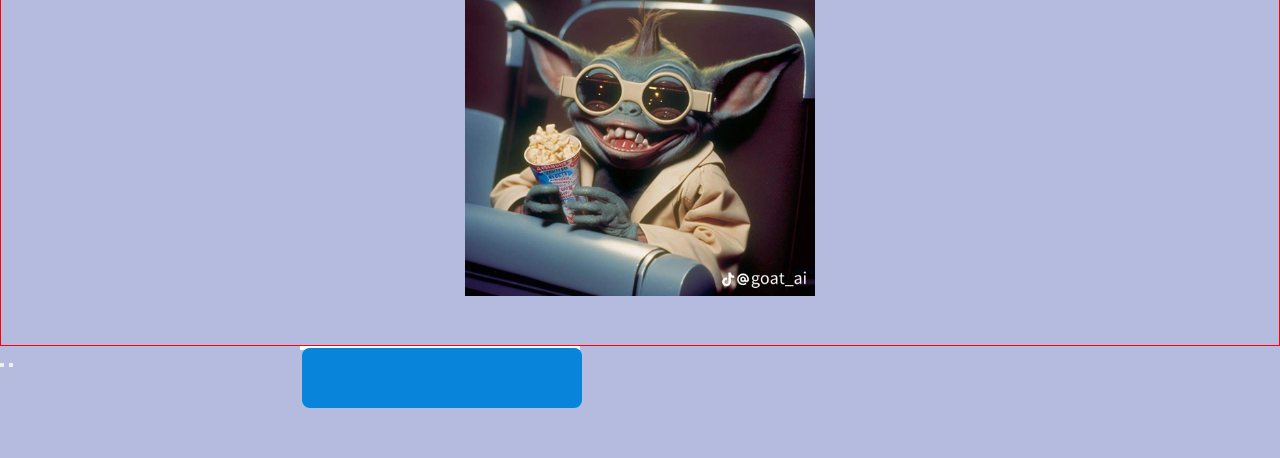
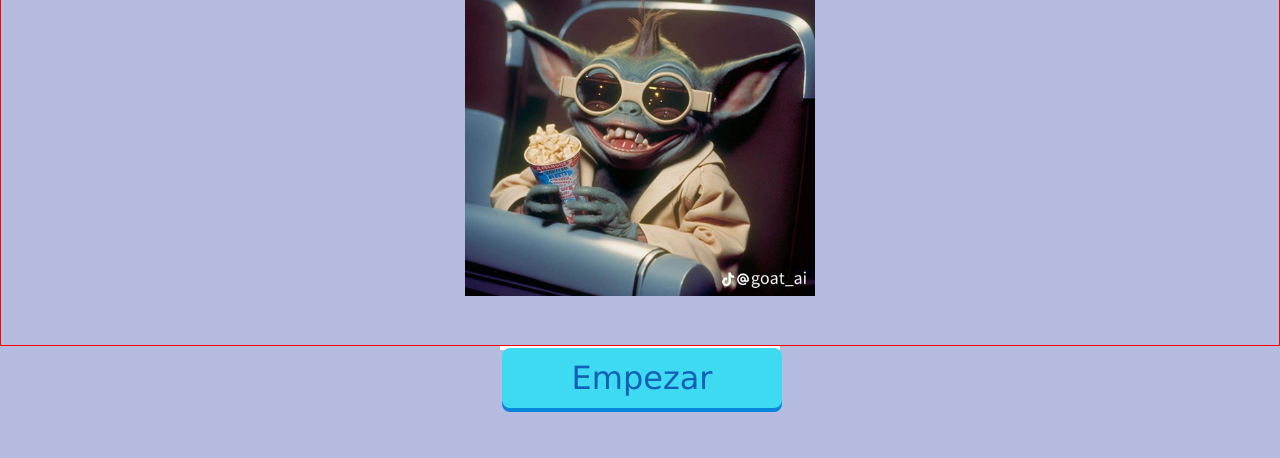
Before and after one commit to shencanet/puzzle, a website: page index.html in a window 1280 px wide. Shown: the part 494-952 px from the top of the page. Before the commit the page ends 902 px from the top, so only its background shows below. Drawn offline with nearby package versions, Linux system fonts and the light colour scheme.

Commit message:
ADD: css pantalla inicial botones 5 js

```diff
--- a/main.js
+++ b/main.js
@@ -93,8 +93,16 @@ let Matrix = [
   ["7", "", "8"],
 ];
 let matriz =  Matrix || shuffleMatrix();
+let startBtn = document.querySelector('#start')
+let board = document.querySelector(".board");
+//animacion botones
+startBtn.addEventListener('mousedown', ()=>{
+  startBtn.style.top = '4px';
+})
+startBtn.addEventListener('mouseup', ()=>{
+  startBtn.style.top = '0px';
+})
 
-let board = document.querySelector(".board");
 //console.log(board);
 
 //drawTokens();
--- a/styles.css
+++ b/styles.css
@@ -96,23 +96,18 @@ body{
 }
 /*Botones*/
 
-.startBtn-container{
-    border: 2px solid white;
 
-
-}
-/*Juego */
 .startBtn-container{
     border: 2px solid white;
     position: relative;
     width: 280px;
-    margin: auto 300px;
+    margin: 0 auto 300px;
 }
 
 .play-btn{
      width: 280px;
      height: 60px;
-     font-size: 18px;
+     font-size: 32px;
      border-radius: 8px;
      cursor: pointer;
      background-color: var(--btnBackground);
@@ -120,6 +115,7 @@ body{
      border: none;
      position: absolute;
      top: 0;
+     font-family: 'Lucida Sans', 'Lucida Sans Regular', 'Lucida Grande', 'Lucida Sans Unicode', Geneva, Verdana, sans-serif;
 }
 
 .btn-shadow{
@@ -127,7 +123,12 @@ body{
     height: 60px;
     background-color: var(--btnShadow);
     border-radius: 8px;
+    border-radius: 8px;
     position: absolute;
+    top: 4px;
+    z-index: -1;
+
+
 
      }
 
```
